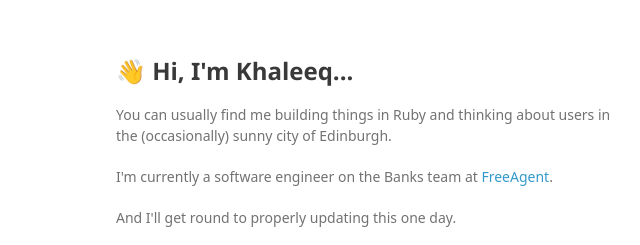
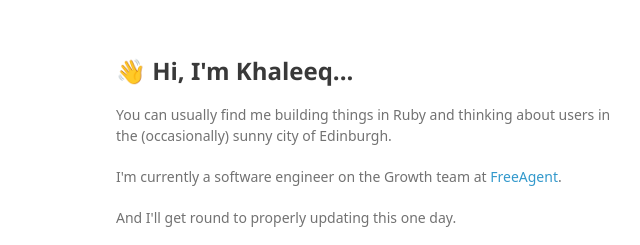
Before and after one commit to khaleeqahmad/khaleeqahmad.github.io, a plain HTML site: page index.html in a window 1280 px wide. Shown: the top 245 px of the page, 454-1094 px from the left. Drawn offline with Linux system fonts and the light colour scheme; a web font is replaced by a local one.

Commit message:
Update index.html

```diff
--- a/index.html
+++ b/index.html
@@ -37,7 +37,7 @@
       <h2>👋 Hi, I'm Khaleeq...</h2>
       <p> You can usually find me building things in Ruby and thinking about users in the (occasionally) sunny city of
         Edinburgh.
-        <p> I'm currently a software engineer on the Banks team at <a href="http://www.freeagent.com">FreeAgent</a>.</p>
+        <p> I'm currently a software engineer on the Growth team at <a href="http://www.freeagent.com">FreeAgent</a>.</p>
 
         <p> And I'll get round to properly updating this one day.</p>
 
```
